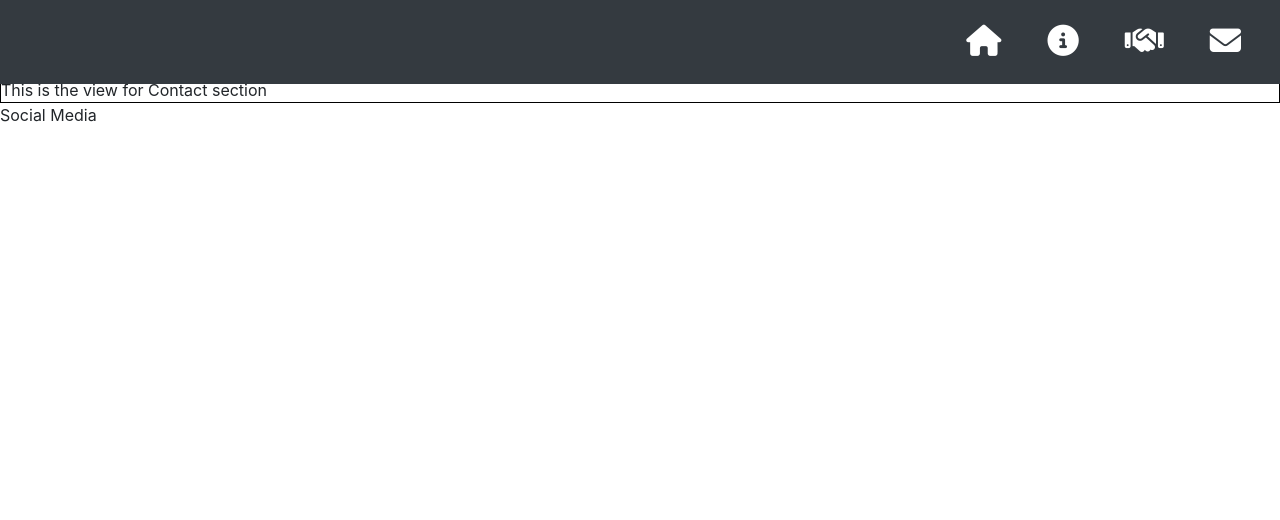
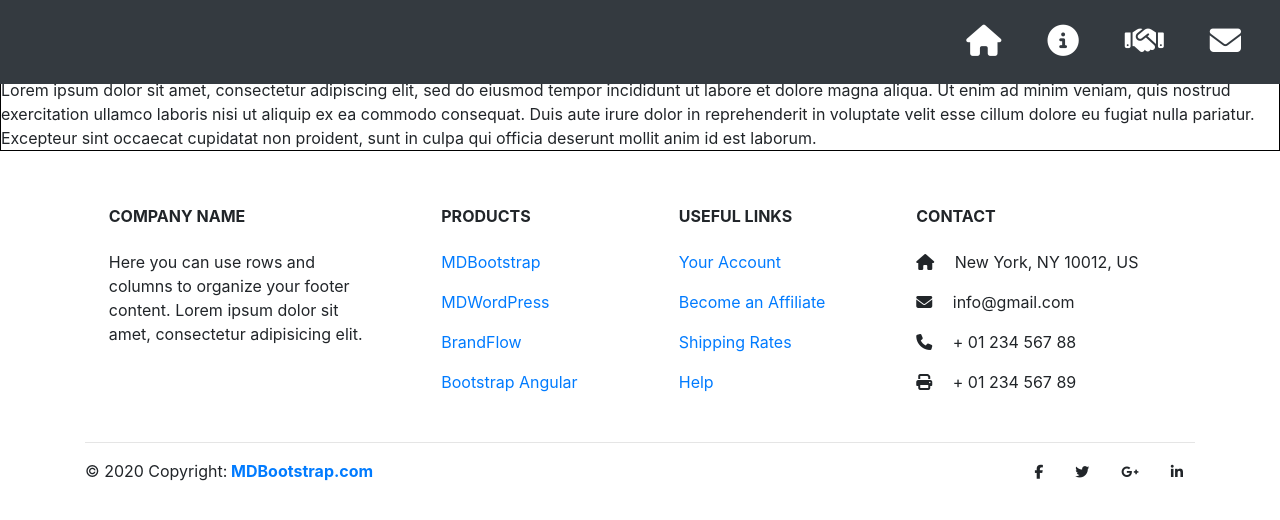
Before and after one commit to Gio5haki/RenewIt-Frontend, a React (Create React App) app: page /contact in a window 1280 px wide. Shown: the top 520 px of the page. Built offline with nearby package versions, Linux system fonts and the light colour scheme.

Commit message:
created and styled footer component

```diff
--- a/src/App.js
+++ b/src/App.js
@@ -1,6 +1,7 @@
 import React from "react";
 import { BrowserRouter as Router, Switch, Route } from "react-router-dom";
 import NavBar from "./components/Navbar";
+import Footer from "./components/Footer";
 import Home from "./views/Home";
 import AboutUs from "./views/AboutUs";
 import Partners from "./views/Partners";
@@ -13,7 +14,10 @@ function App() {
   return (
     <div class="App">
       <Router>
+        <header>
           <NavBar></NavBar>
+        </header>
+        <body>
           <Switch>
             <Route exact path="/">
               <Home></Home>
@@ -28,9 +32,11 @@ function App() {
               <Contact></Contact>
             </Route>
           </Switch>
+        </body>
       </Router>
-
-      <div className="element">Social Media</div>
+      <footer>
+        <Footer></Footer>
+      </footer>
     </div>
   );
 }
--- /dev/null
+++ b/src/components/Footer.js
@@ -0,0 +1,118 @@
+import React from "react";
+
+function Footer() {
+  return (
+    <div>
+      <footer className="page-footer font-small mdb-color pt-4">
+        <div className="container text-center text-md-left">
+          <div className="row text-center text-md-left mt-3 pb-3">
+            <div className="col-md-3 col-lg-3 col-xl-3 mx-auto mt-3">
+              <h6 className="text-uppercase mb-4 font-weight-bold">Company name</h6>
+              <p>
+                Here you can use rows and columns to organize your footer
+                content. Lorem ipsum dolor sit amet, consectetur adipisicing
+                elit.
+              </p>
+            </div>
+
+            <hr className="w-100 clearfix d-md-none"></hr>
+
+            <div className="col-md-2 col-lg-2 col-xl-2 mx-auto mt-3">
+              <h6 className="text-uppercase mb-4 font-weight-bold">Products</h6>
+              <p>
+                <a href="#!">MDBootstrap</a>
+              </p>
+              <p>
+                <a href="#!">MDWordPress</a>
+              </p>
+              <p>
+                <a href="#!">BrandFlow</a>
+              </p>
+              <p>
+                <a href="#!">Bootstrap Angular</a>
+              </p>
+            </div>
+
+            <hr className="w-100 clearfix d-md-none"></hr>
+
+            <div className="col-md-3 col-lg-2 col-xl-2 mx-auto mt-3">
+              <h6 className="text-uppercase mb-4 font-weight-bold">Useful links</h6>
+              <p>
+                <a href="#!">Your Account</a>
+              </p>
+              <p>
+                <a href="#!">Become an Affiliate</a>
+              </p>
+              <p>
+                <a href="#!">Shipping Rates</a>
+              </p>
+              <p>
+                <a href="#!">Help</a>
+              </p>
+            </div>
+
+            <hr className="w-100 clearfix d-md-none"></hr>
+
+            <div className="col-md-4 col-lg-3 col-xl-3 mx-auto mt-3">
+              <h6 className="text-uppercase mb-4 font-weight-bold">Contact</h6>
+              <p>
+                <i className="fas fa-home mr-3"></i> New York, NY 10012, US
+              </p>
+              <p>
+                <i className="fas fa-envelope mr-3"></i> info@gmail.com
+              </p>
+              <p>
+                <i className="fas fa-phone mr-3"></i> + 01 234 567 88
+              </p>
+              <p>
+                <i className="fas fa-print mr-3"></i> + 01 234 567 89
+              </p>
+            </div>
+          </div>
+
+          <hr></hr>
+
+          <div className="row d-flex align-items-center">
+            <div className="col-md-7 col-lg-8">
+              <p className="text-center text-md-left">
+                © 2020 Copyright:
+                <a href="https://mdbootstrap.com/">
+                  <strong> MDBootstrap.com</strong>
+                </a>
+              </p>
+            </div>
+
+            <div className="col-md-5 col-lg-4 ml-lg-0">
+              <div className="text-center text-md-right">
+                <ul className="list-unstyled list-inline">
+                  <li className="list-inline-item">
+                    <a className="btn-floating btn-sm rgba-white-slight mx-1">
+                      <i className="fab fa-facebook-f"></i>
+                    </a>
+                  </li>
+                  <li className="list-inline-item">
+                    <a className="btn-floating btn-sm rgba-white-slight mx-1">
+                      <i className="fab fa-twitter"></i>
+                    </a>
+                  </li>
+                  <li className="list-inline-item">
+                    <a className="btn-floating btn-sm rgba-white-slight mx-1">
+                      <i className="fab fa-google-plus-g"></i>
+                    </a>
+                  </li>
+                  <li className="list-inline-item">
+                    <a className="btn-floating btn-sm rgba-white-slight mx-1">
+                      <i className="fab fa-linkedin-in"></i>
+                    </a>
+                  </li>
+                </ul>
+              </div>
+            </div>
+          </div>
+        </div>
+      </footer>
+    </div>
+  );
+}
+
+export default Footer;
--- a/src/index.css
+++ b/src/index.css
@@ -26,7 +26,7 @@ code {
 */
 
 .mapChart-container {
-  border: 1px solid black;
+  border: 1px hidden black;
   width: 100%;
   height: auto;
   margin-top: 6%;
--- a/src/views/AboutUs.js
+++ b/src/views/AboutUs.js
@@ -1,7 +1,17 @@
 import React from "react";
 
 function AboutUs() {
-  return <div className="aboutUs-container">This is the view for About Us section</div>;
+  return (
+    <div className="aboutUs-container">
+      Lorem ipsum dolor sit amet, consectetur adipiscing elit, sed do eiusmod
+      tempor incididunt ut labore et dolore magna aliqua. Ut enim ad minim
+      veniam, quis nostrud exercitation ullamco laboris nisi ut aliquip ex ea
+      commodo consequat. Duis aute irure dolor in reprehenderit in voluptate
+      velit esse cillum dolore eu fugiat nulla pariatur. Excepteur sint occaecat
+      cupidatat non proident, sunt in culpa qui officia deserunt mollit anim id
+      est laborum.
+    </div>
+  );
 }
 
 export default AboutUs;
--- a/src/views/Contact.js
+++ b/src/views/Contact.js
@@ -1,7 +1,17 @@
 import React from "react";
 
 function Contact() {
-  return <div className="contact-container">This is the view for Contact section</div>;
+  return (
+    <div className="contact-container">
+      Lorem ipsum dolor sit amet, consectetur adipiscing elit, sed do eiusmod
+      tempor incididunt ut labore et dolore magna aliqua. Ut enim ad minim
+      veniam, quis nostrud exercitation ullamco laboris nisi ut aliquip ex ea
+      commodo consequat. Duis aute irure dolor in reprehenderit in voluptate
+      velit esse cillum dolore eu fugiat nulla pariatur. Excepteur sint occaecat
+      cupidatat non proident, sunt in culpa qui officia deserunt mollit anim id
+      est laborum.
+    </div>
+  );
 }
 
 export default Contact;
--- a/src/views/Home.js
+++ b/src/views/Home.js
@@ -12,7 +12,6 @@ function Home() {
           {content}
         </ReactTooltip>
       </div>
-      <div className="element">Brief Description of the Project</div>
     </div>
   );
 }
--- a/src/views/Partners.js
+++ b/src/views/Partners.js
@@ -1,7 +1,17 @@
 import React from "react";
 
 function Partners() {
-  return <div className="partners-container">This is the view for Partners section</div>;
+  return (
+    <div className="partners-container">
+      Lorem ipsum dolor sit amet, consectetur adipiscing elit, sed do eiusmod
+      tempor incididunt ut labore et dolore magna aliqua. Ut enim ad minim
+      veniam, quis nostrud exercitation ullamco laboris nisi ut aliquip ex ea
+      commodo consequat. Duis aute irure dolor in reprehenderit in voluptate
+      velit esse cillum dolore eu fugiat nulla pariatur. Excepteur sint occaecat
+      cupidatat non proident, sunt in culpa qui officia deserunt mollit anim id
+      est laborum.
+    </div>
+  );
 }
 
 export default Partners;
```
Lines whose indentation alone changed are shown as unchanged.
